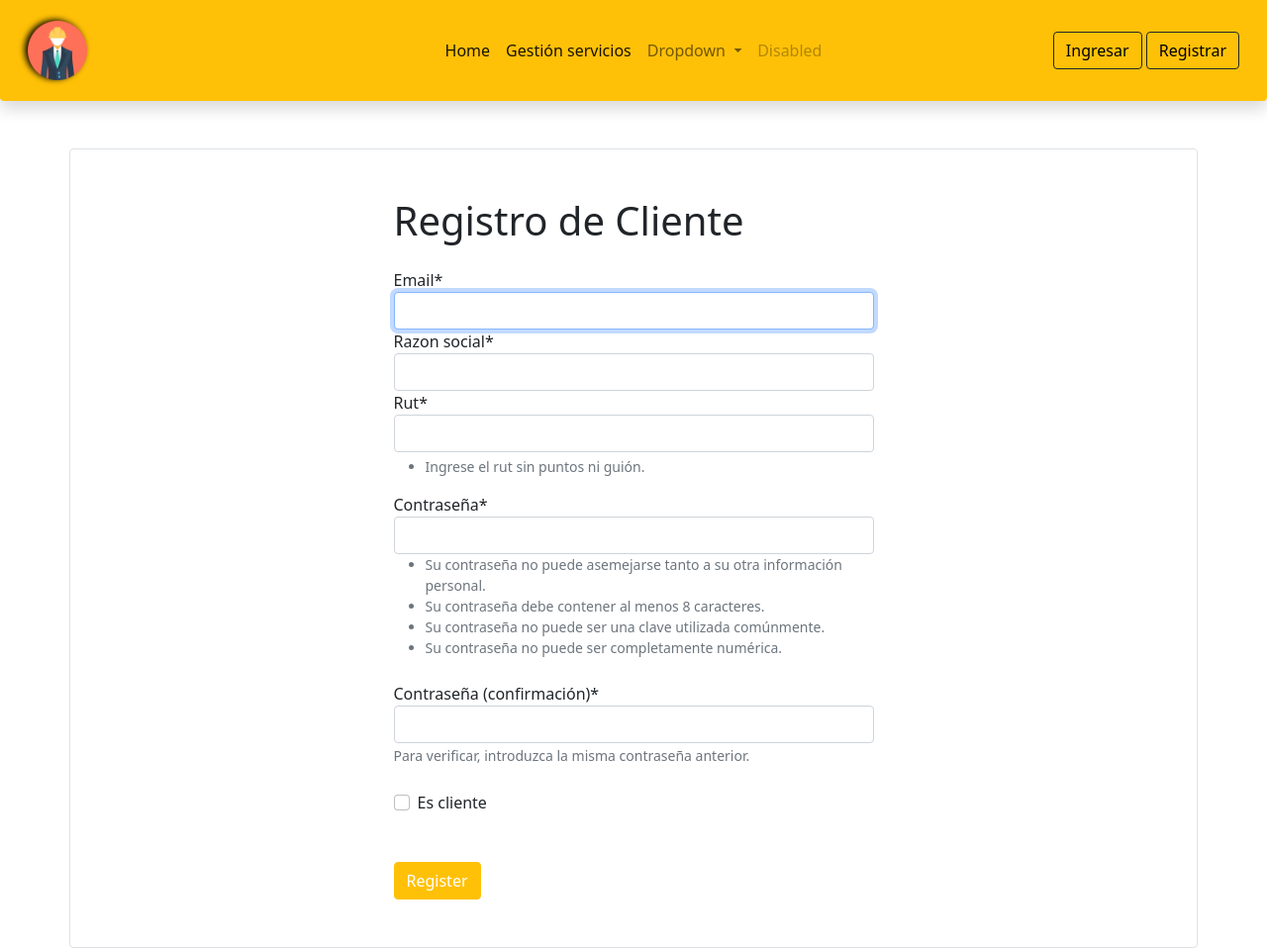
After one commit to prozaso/portafolio-ing, a Django app: page /registro_clientes in a window 1280 px wide. The commit adds this page. Shown: the whole page at 99% size. Run offline with Django 3.2, Linux system fonts and the light colour scheme; parts of the project's set-up code (start-up, migrations or seed data) failed here and were passed over; some libraries are stand-ins or nearby versions.

Commit message:
LastNameBorrado

```diff
--- a/app/forms.py
+++ b/app/forms.py
@@ -10,57 +10,19 @@ class ServicioForm(ModelForm):
         model = Servicio
         fields = ['nombre_serv', 'valor_serv']
 
-
-
 ##################################################################################################################
 
 class LoginForm(forms.Form):
-    username = forms.CharField(
-        widget= forms.TextInput(
-            attrs={
-                "class": "form-control"
-            }
-        )
-    )
-    password = forms.CharField(
-        widget=forms.PasswordInput(
-            attrs={
-                "class": "form-control"
-            }
-        )
-    )
-
-
-class SignUpForm(UserCreationForm):
-    username = forms.CharField(
-        widget=forms.TextInput(
-            attrs={
-                "class": "form-control"
-            }
-        )
-    )
-    password1 = forms.CharField(
-        widget=forms.PasswordInput(
-            attrs={
-                "class": "form-control"
-            }
-        )
-    )
-    password2 = forms.CharField(
-        widget=forms.PasswordInput(
-            attrs={
-                "class": "form-control"
-            }
-        )
-    )
-    email = forms.CharField(
-        widget=forms.TextInput(
-            attrs={
-                "class": "form-control"
-            }
-        )
-    )
 
     class Meta:
         model = User
-        fields = ('username', 'email', 'password1', 'password2', 'is_admin', 'is_employee', 'is_customer')
+        fields = ['username', 'password']
+
+
+class RegistroClientesForm(UserCreationForm):
+
+    class Meta:
+        model = User
+        fields = ('email', 'password1', 'password2', 'es_cliente', 'razon_social', 'rut')
+
+        es_cliente = forms.BooleanField(required=True)
--- a/app/models.py
+++ b/app/models.py
@@ -5,9 +5,25 @@ from django.contrib.auth.models import AbstractUser
 
 
 class User(AbstractUser):
-    is_admin    = models.BooleanField('Is admin', default=False)
-    is_customer = models.BooleanField('Is customer', default=False)
-    is_employee = models.BooleanField('Is employee', default=False)
+    es_administrador    = models.BooleanField('Es administrador', default=False)
+    es_profesional      = models.BooleanField('Es profesional', default=False)
+    es_cliente          = models.BooleanField('Es cliente', default=False)
+    rut                 = models.CharField(max_length=10, null=False)
+    email               = models.CharField(max_length=100, unique=True, null=False)
+    razon_social        = models.CharField(max_length=300, null=False)
+
+    USERNAME_FIELD = 'email'
+    REQUIRED_FIELDS = []
+
+class Cliente(AbstractBaseUser):
+    es_cliente          = models.BooleanField('Es cliente', default=False)
+    rut                 = models.CharField(max_length=10, null=False)
+    email               = models.CharField(max_length=100, unique=True, null=False)
+    razon_social        = models.CharField(max_length=300, null=False)
+    direccion_cli       = models.CharField(max_length=300, null=True, blank=True)
+
+    USERNAME_FIELD = 'email'
+    REQUIRED_FIELDS = []
 
 
 class Accidente(models.Model):
--- a/app/templates/app/base.html
+++ b/app/templates/app/base.html
@@ -49,9 +49,10 @@
         <div class="nav-item">
           {% if user.is_authenticated %}
           <a class="btn btn-warning border border-dark" href="{% url 'logout' %}">Salir</a>
-          <a class="btn btn-warning border">{{ user.username }}</a>
+          <a class="btn btn-warning border">{{ user.email }}</a>
           {% else %}
           <a class="btn btn-warning border border-dark" href="{% url 'login' %}">Ingresar</a>
+          <a class="btn btn-warning border border-dark" href="{% url 'registro_clientes' %}">Registrar</a>
           {% endif %}
         </div>
       </div>
--- a/app/templates/registration/login.html
+++ b/app/templates/registration/login.html
@@ -5,7 +5,7 @@
 {% block contenido %}
 
 {% if form.errors %}
-    <p>Your username and password didn't match. Please try again.</p>
+    <p>Tu email y contraseña no son correctos. Por favor intentelo nuevamente.</p>
 {% endif %}
 
 {% if next %}
--- /dev/null
+++ b/app/templates/registration/registro_clientes.html
@@ -0,0 +1,62 @@
+{% extends 'app/base.html' %}
+{% load static %}
+{% load crispy_forms_tags %}
+
+{% block contenido %}
+
+
+<div class="content">
+  <div class="container">
+    <div class="row justify-content-center">
+      <div class="col-md-6 contents">
+        <div class="row justify-content-center">
+          <div class="col-md-12">
+            <div class="form-block">
+                <div class="mb-4">
+                    <h1>Registro de Cliente</h1>
+              </div>
+                <span class="mb-0 text-muted">
+              {% if msg %}
+                  {{ msg | safe }}
+              {% endif %}
+            </span>
+              <form  method="post">
+                  {% csrf_token %}
+                <div class="form-group first">
+                  {{ form.email|as_crispy_field }}
+                </div>
+                <div class="form-group last">
+                    {{ form.razon_social|as_crispy_field }}
+                </div>
+                <div class="form-group last">
+                    {{ form.rut|as_crispy_field }}
+                </div>
+                <div id="passwordHelpBlock" class="form-text">
+                    <ul>
+                      <li>Ingrese el rut sin puntos ni guión.</li>
+                    </ul>
+                </div>
+                <div class="form-group last mb-4">
+                    {{ form.password1|as_crispy_field }}
+                </div>
+                <div class="form-group last mb-4">
+                    {{ form.password2|as_crispy_field }}
+                </div>
+
+                <div class="form-group last mb-5">
+                    {{ form.es_cliente|as_crispy_field }}
+                </div>
+
+                  <span class="text-error">{{ form.errors }}</span>
+                <input type="submit"  value="Register" class="btn btn-pill text-white btn-block btn-warning">
+              </form>
+            </div>
+          </div>
+        </div>
+      </div>
+
+    </div>
+  </div>
+</div>
+
+{% endblock %}
--- a/app/urls.py
+++ b/app/urls.py
@@ -1,12 +1,11 @@
 from django.conf.urls import url
 from django.urls import path
-from app import views
 from .views import *
 
 
 urlpatterns = [
     path('', home, name="home"),
     path('servicios', servicios, name="servicios"),
-    path('register/', views.register, name='register'),
+    path('registro_clientes', registro_clientes, name='registro_clientes'),
 
 ]
--- a/app/views.py
+++ b/app/views.py
@@ -1,6 +1,6 @@
 from django.shortcuts import render, redirect
 from django.db import connection, models
-from .forms import ServicioForm, SignUpForm, LoginForm
+from .forms import ServicioForm, RegistroClientesForm, LoginForm
 from .models import Servicio
 import cx_Oracle
 
@@ -139,40 +139,34 @@ def modificar_servicio(id_serv, nombre_serv, valor_serv):
 
 ##################################################################################################################
 
-def register(request):
+def registro_clientes(request):
     msg = None
     if request.method == 'POST':
-        form = SignUpForm(request.POST)
+        form = RegistroClientesForm(request.POST)
         if form.is_valid():
             user = form.save()
-            msg = 'user created'
-            return redirect('/')
+            msg  = 'Usuario creado.'
+            return redirect('login')
         else:
-            msg = 'form is not valid'
+            msg = 'Datos invalidos.'
     else:
-        form = SignUpForm()
-    return render(request,'registration/register.html', {'form': form, 'msg': msg})
+        form = RegistroClientesForm()
+    return render(request,'registration/registro_clientes.html', {'form': form, 'msg': msg})
 
 
-def login_view(request):
+def login(request):
     form = LoginForm(request.POST or None)
-    msg = None
+    msg  = None
     if request.method == 'POST':
         if form.is_valid():
             username = form.cleaned_data.get('username')
             password = form.cleaned_data.get('password')
-            user = authenticate(username=username, password=password)
-            if user is not None and user.is_admin:
+            user     = authenticate(username=username, password=password)
+            if user is not None:
                 login(request, user)
-                return redirect('adminpage')
-            elif user is not None and user.is_customer:
-                login(request, user)
-                return redirect('customer')
-            elif user is not None and user.is_employee:
-                login(request, user)
-                return redirect('employee')
+                return redirect('/')
             else:
-                msg= 'invalid credentials'
+                msg = 'Credenciales invalidas.'
         else:
-            msg = 'error validating form'
+            msg = 'Error validando el formulario.'
     return render(request, 'login.html', {'form': form, 'msg': msg})
```
Also changed, not shown: app/templates/registration/register.html (deleted, +0 -94 lines), app/migrations/0005_auto_20211008_0400.py (added), app/migrations/0006_user_rut.py (added), app/migrations/0007_alter_user_email.py (added), app/migrations/0008_auto_20211009_0605.py (added), app/migrations/0009_alter_user_last_name.py (added).
